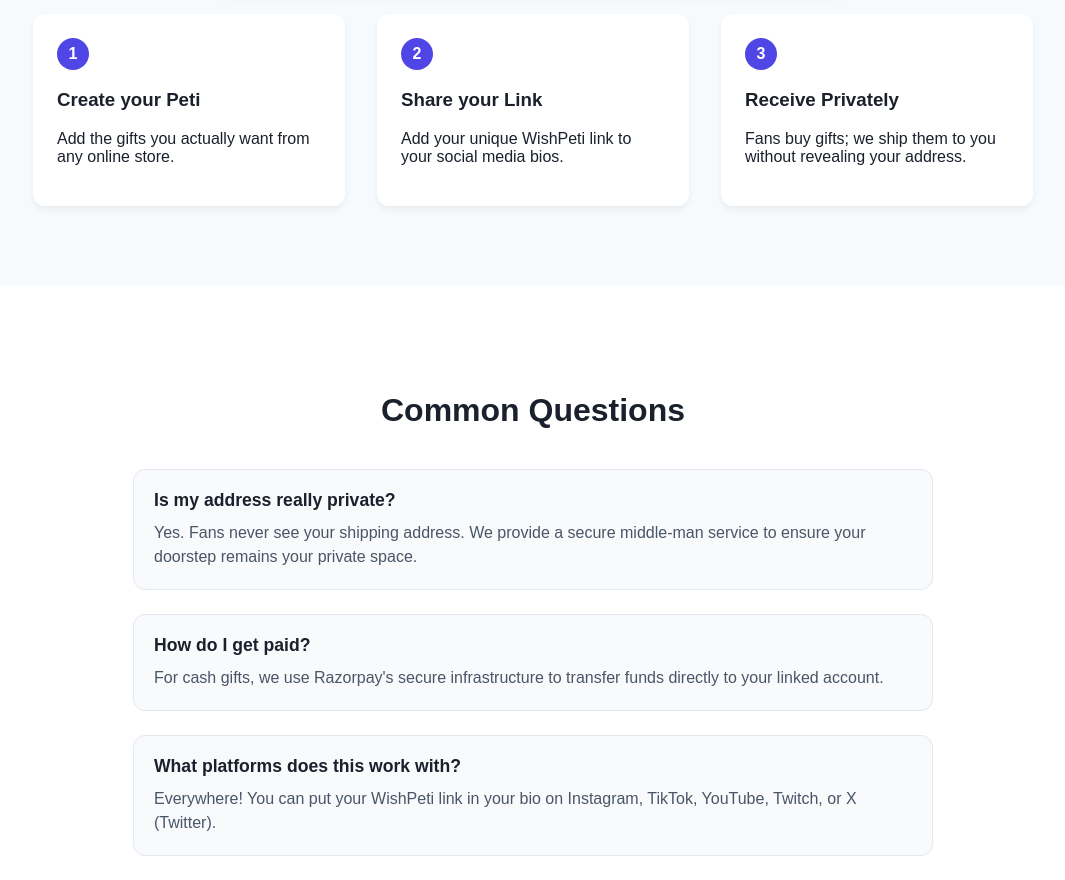
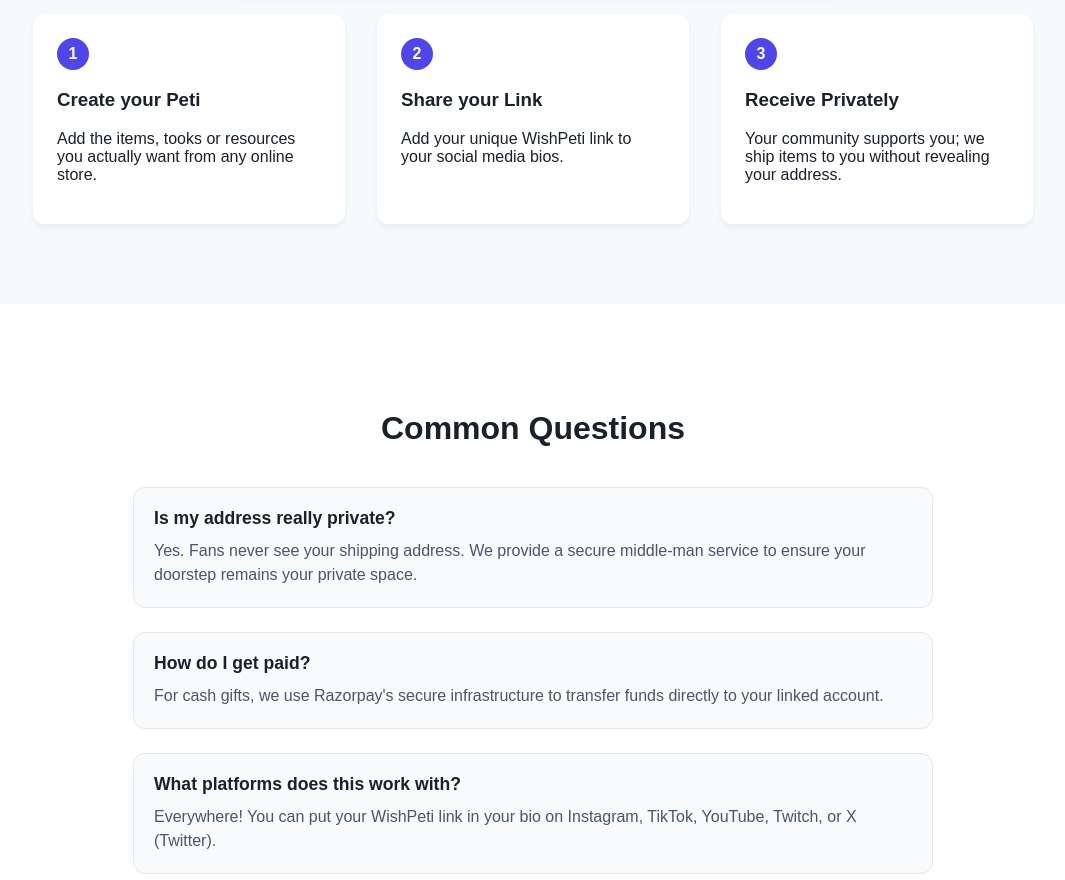
Before and after one commit to srujitha-wishpeti/wishpeti-staging, a React (Vite) app: page / in a window 1280 px wide. Shown: the part 800-1680 px from the top of the page, without its empty margins (107-1172 px from the left). Built offline with nearby package versions, Linux system fonts and the light colour scheme; no server answers.

Commit message:
landing page mission statement change

```diff
--- a/src/pages/Landing.jsx
+++ b/src/pages/Landing.jsx
@@ -66,7 +66,7 @@ export default function Landing() {
           <div style={stepCardStyle}>
             <div style={numberCircle}>1</div>
             <h3>Create your Peti</h3>
-            <p>Add the gifts you actually want from any online store.</p>
+            <p>Add the items, tooks or resources you actually want from any online store.</p>
           </div>
 
           <div style={stepCardStyle}>
@@ -78,7 +78,7 @@ export default function Landing() {
           <div style={stepCardStyle}>
             <div style={numberCircle}>3</div>
             <h3>Receive Privately</h3>
-            <p>Fans buy gifts; we ship them to you without revealing your address.</p>
+            <p>Your community supports you; we ship items to you without revealing your address.</p>
           </div>
         </div>
       </div>
```
